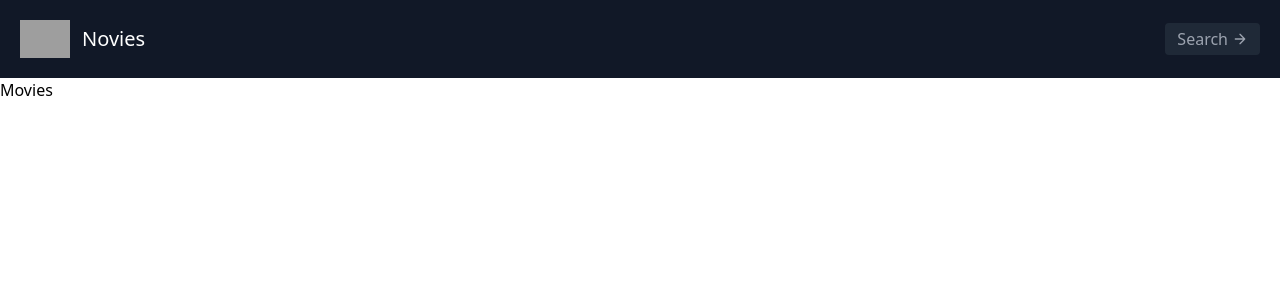
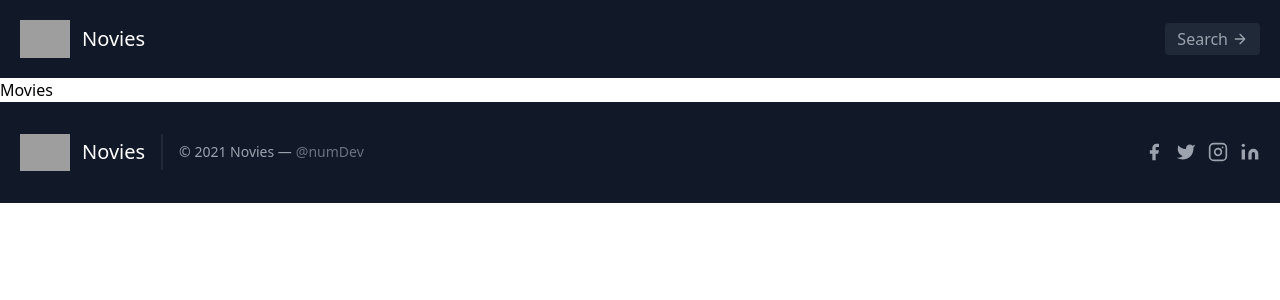
Before and after one commit to mdnmnahmed/Novies-pwa-redux_toolkit-tailwind, a React (Create React App) app: page / in a window 1280 px wide. Shown: the top 300 px of the page. Built offline with nearby package versions, Linux system fonts and the light colour scheme; grey boxes are pictures that could not be loaded.

Commit message:
Footer Component created

```diff
--- a/src/App.js
+++ b/src/App.js
@@ -1,4 +1,5 @@
 import React from 'react';
+import Footer from './Components/Footer/Footer';
 import Header from './Components/Header/Header';
 import RouterComponent from './RouterComponent';
 
@@ -7,6 +8,7 @@
         <>
             <Header />
             <RouterComponent />
+            <Footer />
         </>
     );
 }
--- /dev/null
+++ b/src/Components/Footer/Footer.js
@@ -0,0 +1,43 @@
+import React from 'react';
+
+const Footer = () => {
+    return (
+        <footer class="text-gray-400 bg-gray-900 body-font">
+            <div class="container px-5 py-8 mx-auto flex items-center sm:flex-row flex-col">
+                <a class="flex title-font font-medium items-center text-white mb-4 md:mb-0">
+                    <img src="./images/nlogo.png" width="50px" />
+                    <span class="ml-3 text-xl">Novies</span>
+                </a>
+                <p class="text-sm text-gray-400 sm:ml-4 sm:pl-4 sm:border-l-2 sm:border-gray-800 sm:py-2 sm:mt-0 mt-4">© 2021 Novies —
+                    <a href="https://twitter.com/knyttneve" class="text-gray-500 ml-1" target="_blank" rel="noopener noreferrer">@numDev</a>
+                </p>
+                <span class="inline-flex sm:ml-auto sm:mt-0 mt-4 justify-center sm:justify-start">
+                    <a class="text-gray-400">
+                        <svg fill="currentColor" stroke-linecap="round" stroke-linejoin="round" stroke-width="2" class="w-5 h-5" viewBox="0 0 24 24">
+                            <path d="M18 2h-3a5 5 0 00-5 5v3H7v4h3v8h4v-8h3l1-4h-4V7a1 1 0 011-1h3z"></path>
+                        </svg>
+                    </a>
+                    <a class="ml-3 text-gray-400">
+                        <svg fill="currentColor" stroke-linecap="round" stroke-linejoin="round" stroke-width="2" class="w-5 h-5" viewBox="0 0 24 24">
+                            <path d="M23 3a10.9 10.9 0 01-3.14 1.53 4.48 4.48 0 00-7.86 3v1A10.66 10.66 0 013 4s-4 9 5 13a11.64 11.64 0 01-7 2c9 5 20 0 20-11.5a4.5 4.5 0 00-.08-.83A7.72 7.72 0 0023 3z"></path>
+                        </svg>
+                    </a>
+                    <a class="ml-3 text-gray-400">
+                        <svg fill="none" stroke="currentColor" stroke-linecap="round" stroke-linejoin="round" stroke-width="2" class="w-5 h-5" viewBox="0 0 24 24">
+                            <rect width="20" height="20" x="2" y="2" rx="5" ry="5"></rect>
+                            <path d="M16 11.37A4 4 0 1112.63 8 4 4 0 0116 11.37zm1.5-4.87h.01"></path>
+                        </svg>
+                    </a>
+                    <a class="ml-3 text-gray-400">
+                        <svg fill="currentColor" stroke="currentColor" stroke-linecap="round" stroke-linejoin="round" stroke-width="0" class="w-5 h-5" viewBox="0 0 24 24">
+                            <path stroke="none" d="M16 8a6 6 0 016 6v7h-4v-7a2 2 0 00-2-2 2 2 0 00-2 2v7h-4v-7a6 6 0 016-6zM2 9h4v12H2z"></path>
+                            <circle cx="4" cy="4" r="2" stroke="none"></circle>
+                        </svg>
+                    </a>
+                </span>
+            </div>
+        </footer>
+    );
+}
+
+export default Footer;
```
